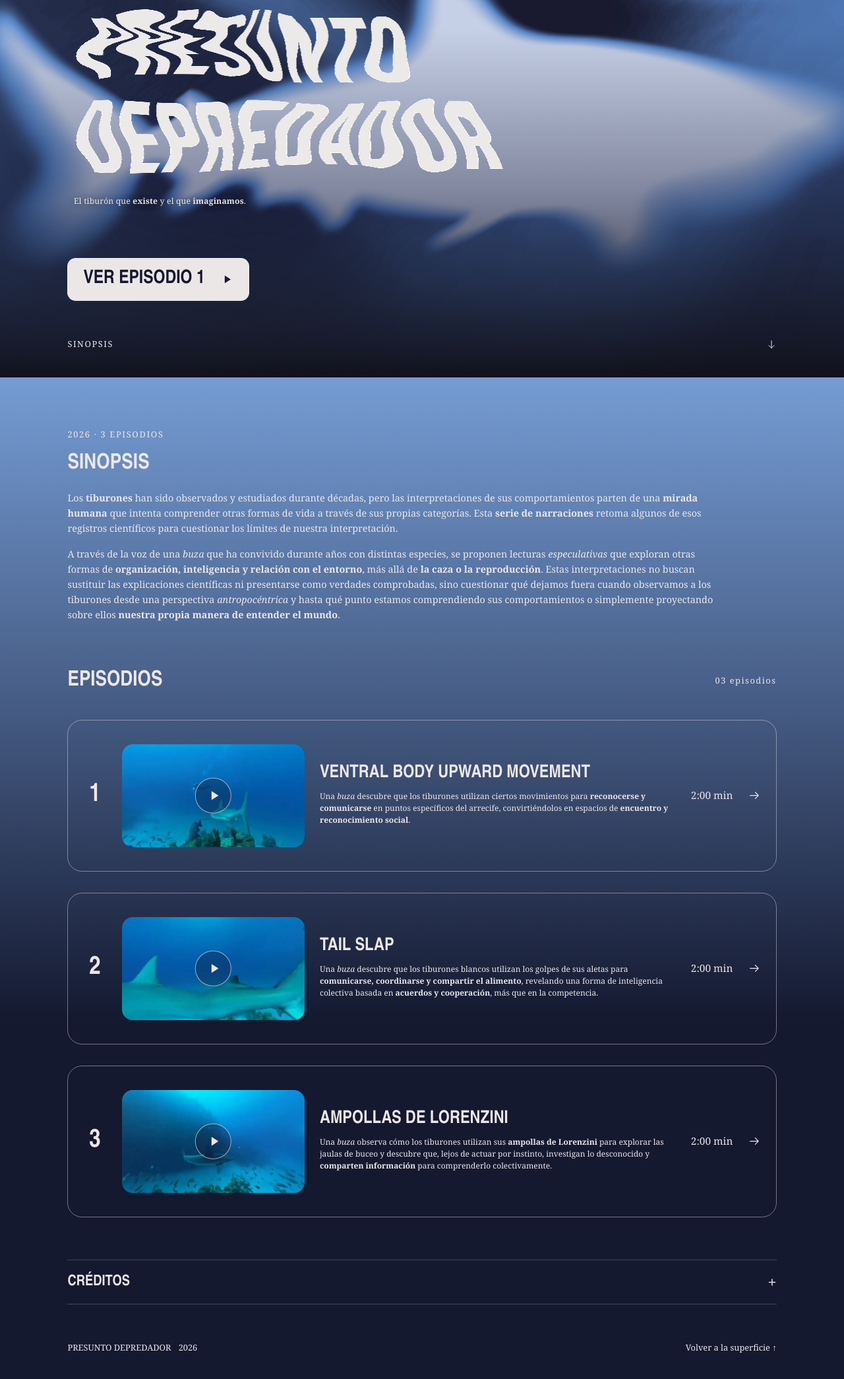
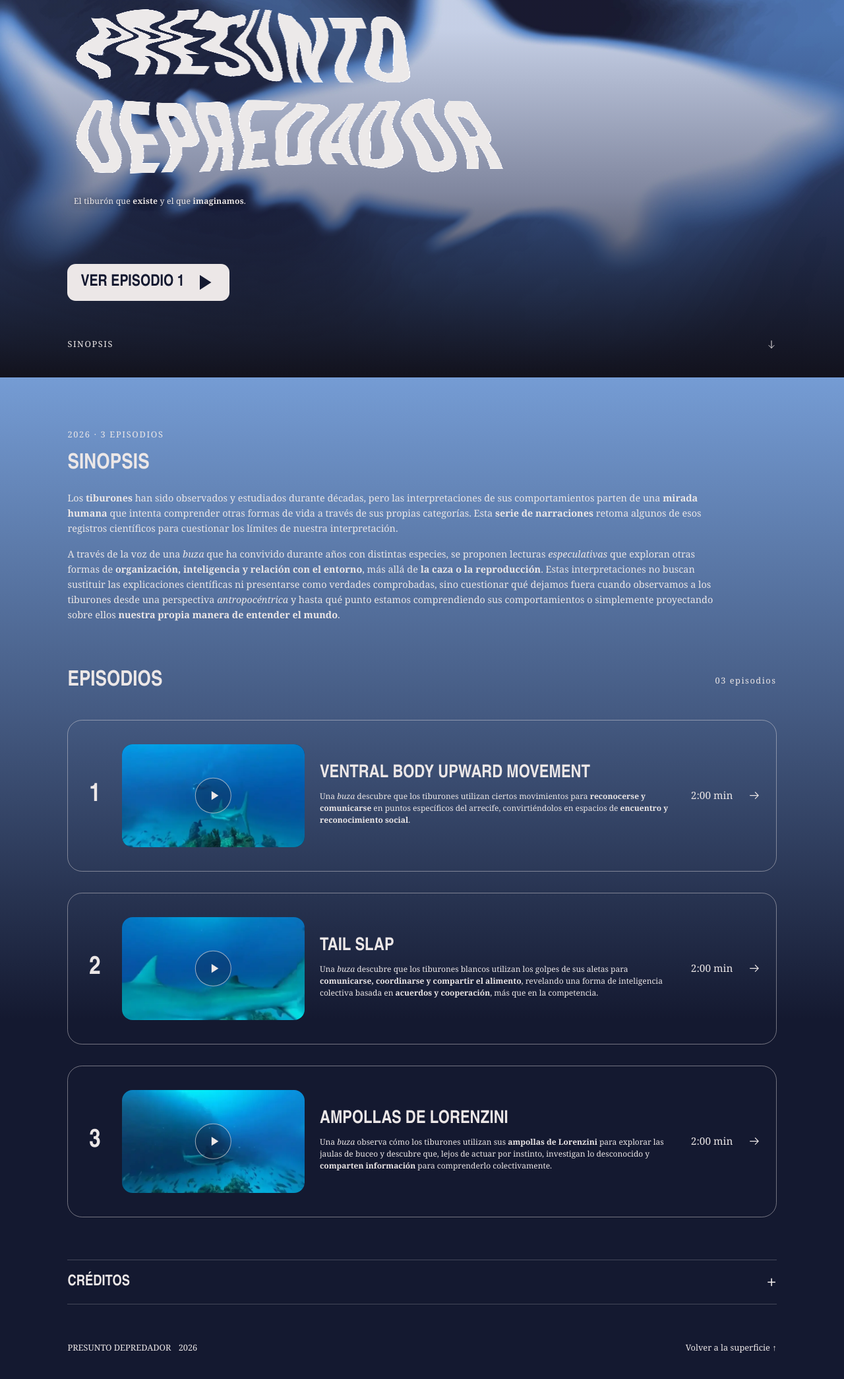
Before and after one commit to e-uvita/presuntodepredador, an Astro site: page / in a window 1280 px wide. Shown: the part 228-2318 px from the top of the page at 66% size. Built offline with nearby package versions, Linux system fonts and the light colour scheme; Astro itself is replaced by a stand-in of ours; a web font is replaced by a local one.

Commit message:
fix: adjust button styles for improved spacing and responsiveness

```diff
--- a/src/styles/global.css
+++ b/src/styles/global.css
@@ -247,8 +247,8 @@ h3 {
   display: inline-flex;
   align-items: center;
   justify-content: center;
-  gap: 1.4rem;
-  padding: 1.15rem 1.5rem;
+  gap: .5rem;
+  padding: 0.5rem 1.25rem;
   background: var(--paper);
   color: var(--ink);
   border: 0;
@@ -262,8 +262,8 @@ h3 {
     transform 0.2s;
 }
 .watch-button svg {
-  width: 1.3rem;
-  height: 1.3rem;
+  width: 2.5rem;
+  height: 2.5rem;
 }
 .watch-button:hover {
   background: var(--progress);
--- a/src/styles/theme.css
+++ b/src/styles/theme.css
@@ -51,14 +51,14 @@
   --text-episode-heading: clamp(1.6rem, 2.1vw, 2.5rem); /* Adaptable a móvil y escritorio: títulos de las tarjetas de episodios. */
   --text-typography-heading: clamp(3rem, 9vw, 8rem); /* Adaptable a móvil y escritorio: título principal de «Tipografía». */
   --text-hero-tagline: clamp(0.7rem, 0.95vw, 1rem); /* Adaptable a móvil y escritorio: frase «El tiburón que existe y el que imaginamos». */
-  --text-watch-button: clamp(1.5rem, 2.2vw, 2.3rem); /* Móvil y escritorio: botón «Ver episodio». */
+  --text-watch-button: clamp(1.5rem, 1.4vw, 0.6rem); /* Móvil y escritorio: botón «Ver episodio». */
   --text-hero-scroll: 0.8rem; /* Escritorio: enlace «Sinopsis» al pie del hero. */
   --text-hero-scroll-mobile: 0.65rem; /* Móvil: enlace «Sinopsis» al pie del hero. */
-  --text-synopsis: clamp(0.9rem, 1vw, 1.125rem); /* Adaptable a móvil y escritorio: párrafos de la sinopsis. */
+  --text-synopsis: clamp(0.9rem, 1vw, 1.12rem); /* Adaptable a móvil y escritorio: párrafos de la sinopsis. */
   --text-episode-number: clamp(2.2rem, 3vw, 3.5rem); /* Escritorio: número de episodio. */
   --text-episode-summary: clamp(0.75rem, 0.85vw, 0.95rem); /* Móvil y escritorio: resumen de la tarjeta de episodio. */
   --text-episode-duration: clamp(0.85rem, 1.2vw, 1.3rem); /* Móvil y escritorio: duración del episodio. */
-  --text-credits-toggle: 1.5rem; /* Móvil y escritorio: signo + para abrir y cerrar «Créditos». */
+  --text-credits-toggle: 1.7rem; /* Móvil y escritorio: signo + para abrir y cerrar «Créditos». */
   --text-mobile-episode-number: 2rem; /* Móvil: número de episodio. */
   --text-player-badge: 1.1rem; /* Móvil y escritorio: número de episodio dentro del reproductor. */
   --text-player-subtitle: clamp(1rem, 1.5vw, 1.6rem); /* Adaptable a móvil y escritorio: subtítulos sobre el video. */
```
